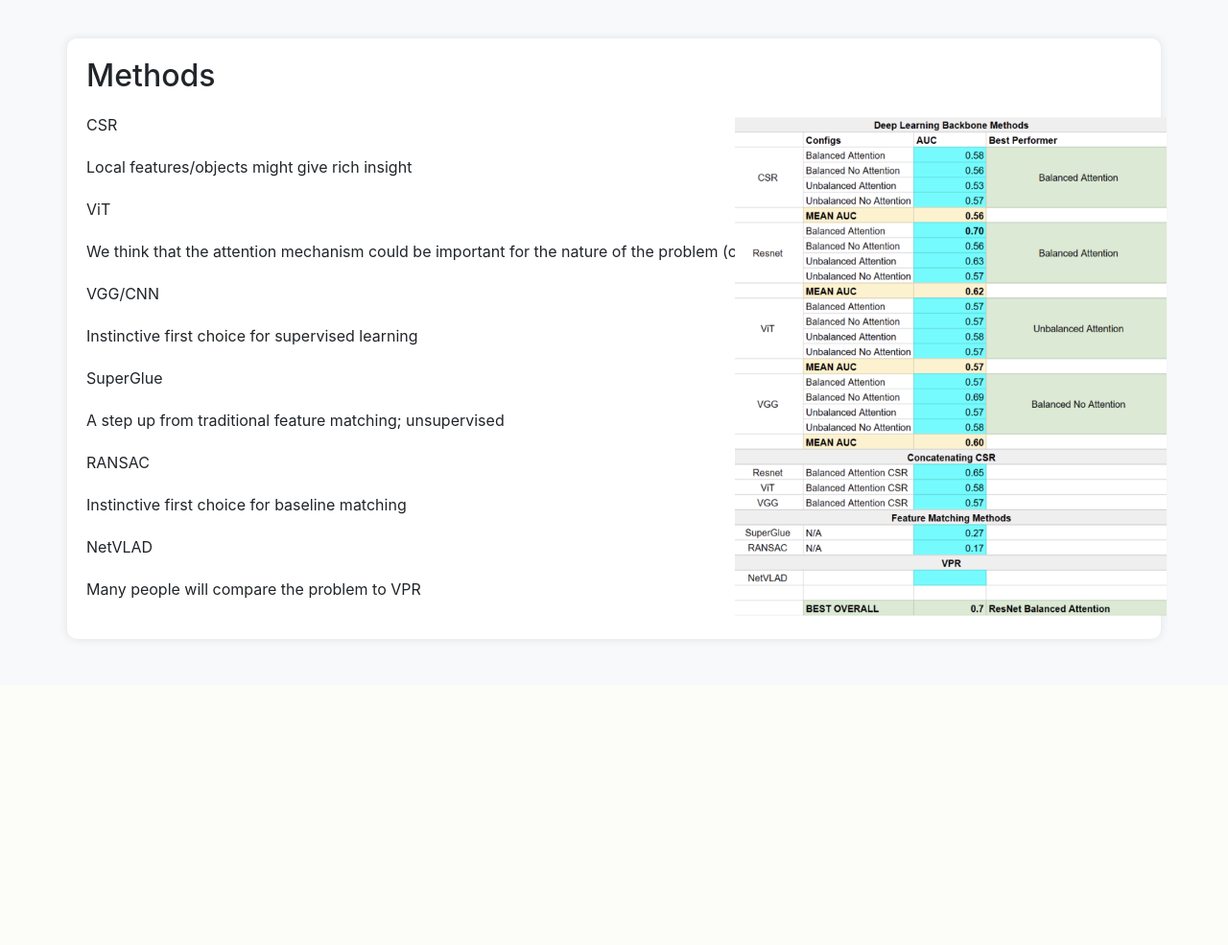
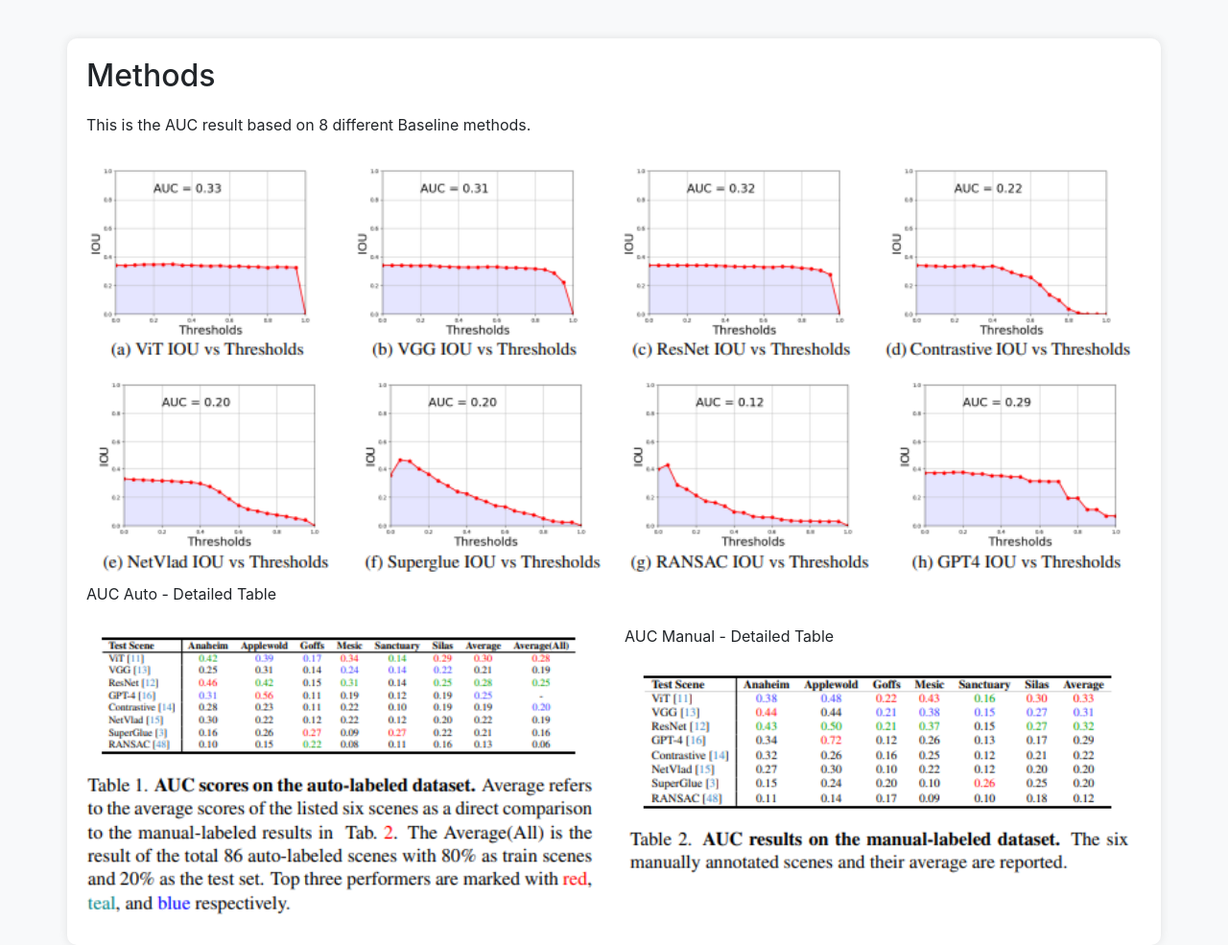
Before and after one commit to shirou10086/CoVision-Website-NYU-2023, a Flask app: page /methods in a window 1280 px wide. Shown: the part 86-1071 px from the top of the page at 96% size. Before the commit the page ends 754 px from the top, so only its background shows below. Run offline with Flask 3, Linux system fonts and the light colour scheme; some libraries are stand-ins or nearby versions.

Commit message:
update method page

```diff
--- a/templates/methods.html
+++ b/templates/methods.html
@@ -109,25 +109,26 @@
 
   <!-- 自定义主页内容 -->
   <div class="container">
-    <h2>Methods</h2>
-    <div class="text-image">
-      <div>
-        <p>CSR</p>
-        <p>Local features/objects might give rich insight</p>
-        <p>ViT</p>
-        <p>We think that the attention mechanism could be important for the nature of the problem (context)</p>
-        <p>VGG/CNN</p>
-        <p>Instinctive first choice for supervised learning</p>
-        <p>SuperGlue</p>
-        <p>A step up from traditional feature matching; unsupervised</p>
-        <p>RANSAC</p>
-        <p>Instinctive first choice for baseline matching</p>
-        <p>NetVLAD</p>
-        <p>Many people will compare the problem to VPR</p>
+      <h2>Methods</h2>
+      <!-- Top Image with Description -->
+      <div class="top-image">
+          <p>This is the AUC result based on 8 different Baseline methods.</p>
+          <img src="static/aucset.png" alt="AUC Set" style="width: 100%;">
       </div>
-      <img src="static/baseline.png" alt="Baseline methods" style="transform: scale(1.5);">
-    </div>
+      <!-- Bottom Images with Descriptions -->
+      <div class="bottom-images">
+          <div class="left-image">
+              <p>AUC Auto - Detailed Table</p>
+              <img src="auc-auto.png" alt="AUC Auto" style="width: 49%; float: left; margin-right: 2%;">
+          </div>
+          <div class="right-image">
+              <p>AUC Manual - Detailed Table</p>
+              <img src="auc-manual.png" alt="AUC Manual" style="width: 49%; float: left;">
+          </div>
+          <div style="clear: both;"></div>
+      </div>
   </div>
+
 
   <!-- 添加所需的JavaScript文件 -->
   <script src="https://code.jquery.com/jquery-3.3.1.slim.min.js"></script>
```
Also changed, not shown: static/auc-auto.png (added), static/auc-manual.png (added), static/aucset.png (added), static/baseline.png (deleted).
